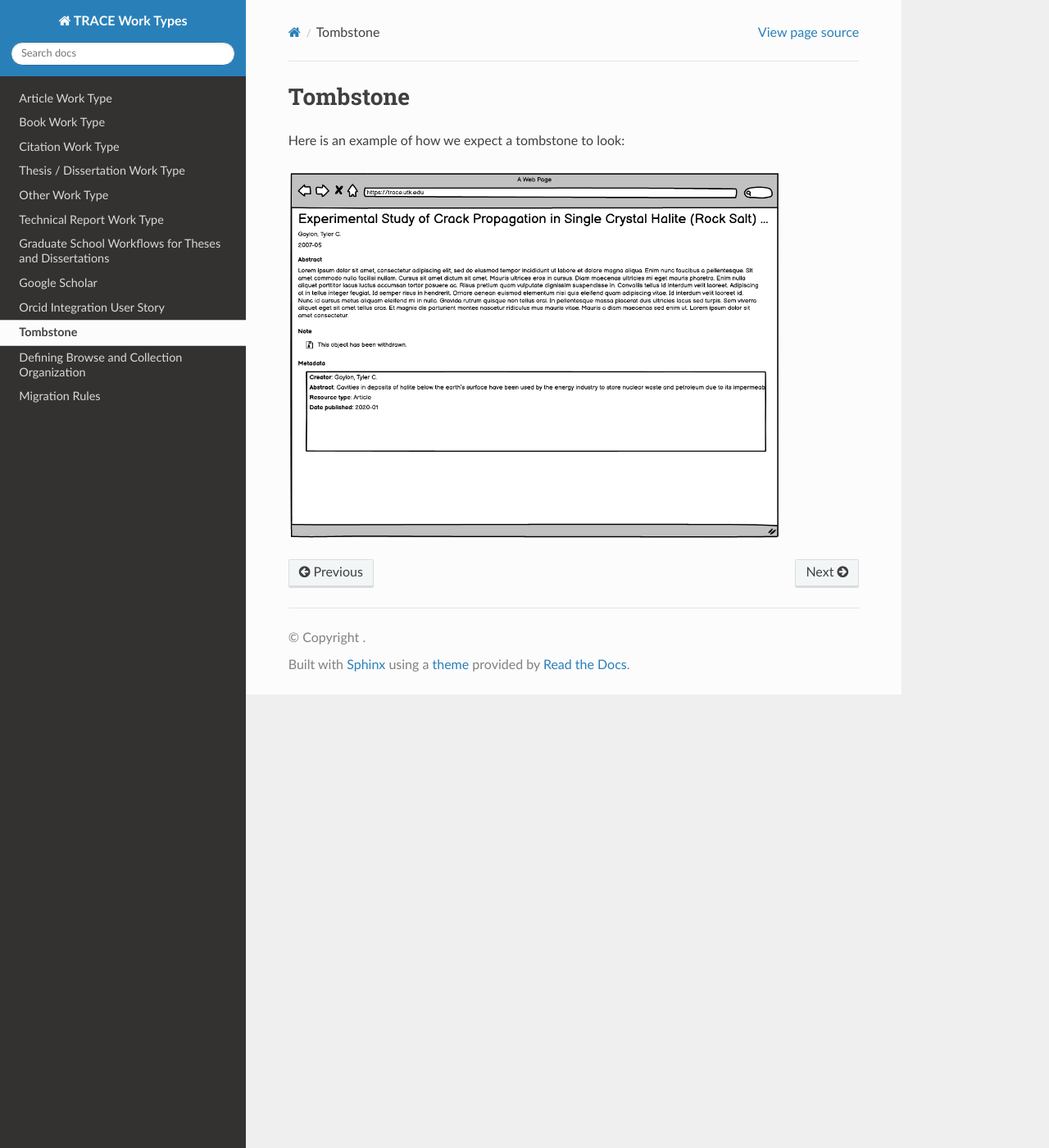
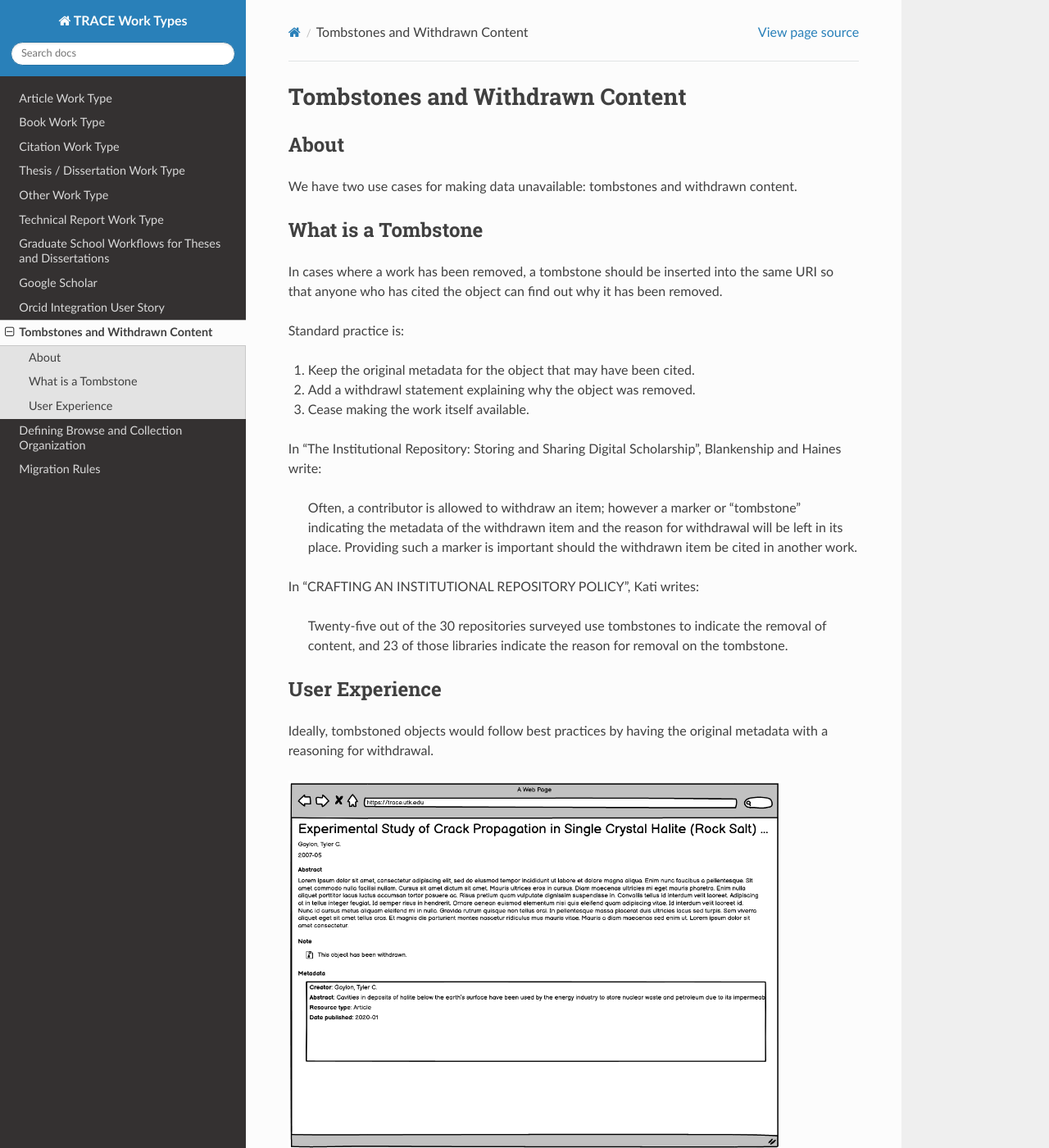
Before and after one commit to utkdigitalinitiatives/trace_work_types_planning, a Sphinx documentation site: the page built from docs/source/features/tombstone.rst, in a window 1280 px wide and 1400 px high. Shown: the whole window at 82% size. Built offline with Sphinx 7.4.7 and the Read the Docs theme 2.0.0, drawn with Linux system fonts in a browser that asks for light colours.

Commit message:
Update tombstone.

```diff
--- a/docs/source/features/tombstone.rst
+++ b/docs/source/features/tombstone.rst
@@ -1,7 +1,42 @@
-Tombstone
-=========
+Tombstones and Withdrawn Content
+================================
 
-Here is an example of how we expect a tombstone to look:
+About
+-----
+
+We have two use cases for making data unavailable: tombstones and withdrawn content.
+
+What is a Tombstone
+-------------------
+
+In cases where a work has been removed, a tombstone should be inserted into the same URI so that anyone who has cited the
+object can find out why it has been removed.
+
+Standard practice is:
+
+1. Keep the original metadata for the object that may have been cited.
+2. Add a withdrawl statement explaining why the object was removed.
+3. Cease making the work itself available.
+
+In "The Institutional Repository: Storing and Sharing Digital Scholarship", Blankenship and Haines write:
+
+.. epigraph::
+
+    Often, a contributor is allowed to withdraw an item; however a marker or "tombstone" indicating the metadata of the withdrawn
+    item and the reason for withdrawal will be left in its place. Providing such a marker is important should the withdrawn
+    item be cited in another work.
+
+In "CRAFTING AN INSTITUTIONAL REPOSITORY POLICY", Kati writes:
+
+.. epigraph::
+
+    Twenty-five out of the 30 repositories surveyed use tombstones to indicate the removal of
+    content, and 23 of those libraries indicate the reason for removal on the tombstone.
+
+User Experience
+---------------
+
+Ideally, tombstoned objects would follow best practices by having the original metadata with a reasoning for withdrawal.
 
 .. image:: ../images/tombstone.png
     :width: 600
```
